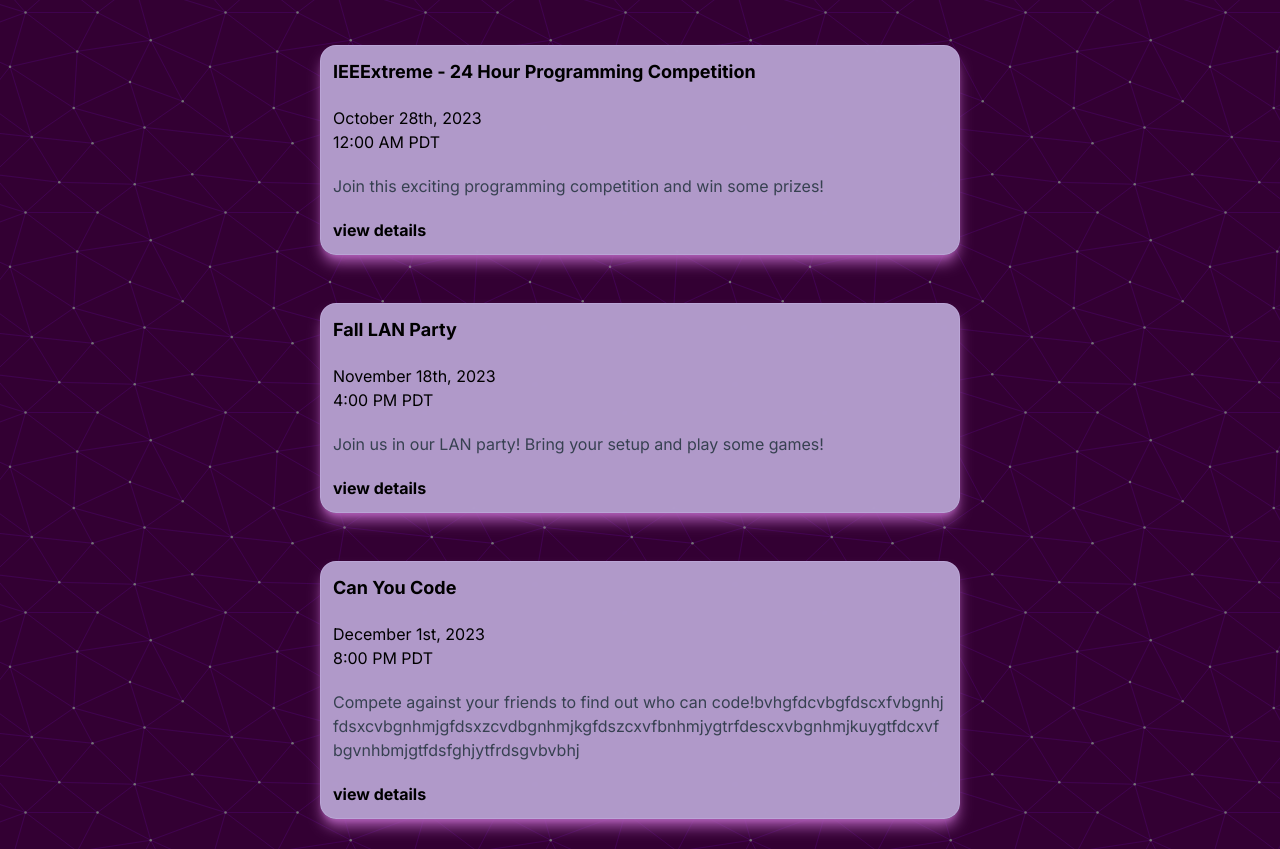
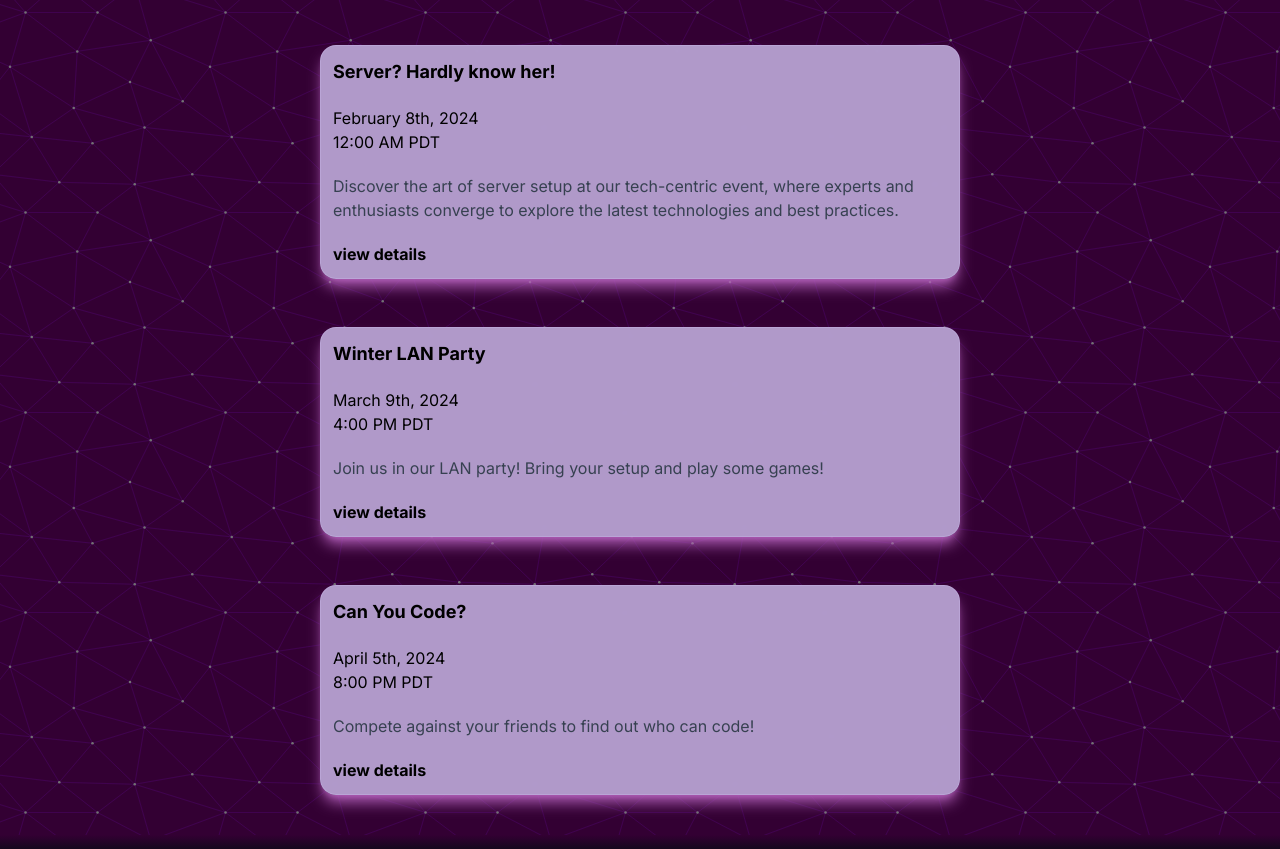
Before and after one commit to Ferru9/TRU-Compsci-Club-Website, a website: page index.html in a window 1280 px wide. Shown: the part 754-1603 px from the top of the page. Drawn offline with Linux system fonts and the light colour scheme; a web font is replaced by a local one.

Commit message:
Fixed event cards

```diff
--- a/index.html
+++ b/index.html
@@ -47,11 +47,11 @@
           <div class="lg:hidden">
                <div id="menu"
                     class="absolute flex-col items-center hidden self-end py-8 space-y-6 font-bold bg-white-glass sm:w-auto sm:self-center left-6 right-6 drop-shadow-md">
-                    <a href="#" class="hover:text-accent">Home</a>
-                    <a href="#" class="hover:text-accent">About</a>
-                    <a href="#" class="hover:text-accent">Get Involved</a>
-                    <a href="#" class="hover:text-accent">Events</a>
-                    <a href="#" class="hover:text-accent">Resources</a>
+
+
+                    <a href="#hero-section" class="hover:text-accent">Get Involved</a>
+                    <a href="#events-section" class="hover:text-accent">Events</a>
+                    <a href="#" class="hover:text-accent">Resources (Comming Soon!)</a>
                </div>
 
           </div>
@@ -126,30 +126,33 @@
 
           <!-- Event Cards -->
           <div class="event-card event-card-blur">
-               <h3 class="text-black font-bold text-lg">IEEExtreme - 24 Hour Programming Competition</h3>
-               <h4 class="text-black text-md">October 28th, 2023<br>12:00 AM PDT</h4>
-               <p class=" text-gray-700">Join this exciting programming competition and win some prizes!</p>
-               <a href="#">
+               <h3 class="text-black font-bold text-lg">Server? Hardly know her!</h3>
+               <h4 class="text-black text-md">February 8th, 2024<br>12:00 AM PDT</h4>
+               <p class="text-gray-700">Discover the art of server setup at our tech-centric event, where experts and
+                    enthusiasts converge to explore the latest technologies and best practices.</p>
+
+               <a href="https://simpli.events/e/server" target="_blank">
                     <span class="font-bold hover:text-accent">view details</span>
                </a>
           </div>
 
           <div class="event-card event-card-blur">
-               <h3 class="text-black font-bold text-lg">Fall LAN Party</h3>
-               <h4 class="text-black text-md">November 18th, 2023<br>4:00 PM PDT</h4>
+               <h3 class="text-black font-bold text-lg">Winter LAN Party</h3>
+               <h4 class="text-black text-md">March 9th, 2024<br>4:00 PM PDT</h4>
                <p class=" text-gray-700">Join us in our LAN party! Bring your setup and play some games!</p>
-               <a href="#">
+
+               <a href="https://simpli.events/e/winterLAN" target="_blank">
                     <span class="font-bold hover:text-accent">view details</span>
                </a>
           </div>
 
           <div class="event-card event-card-blur">
-               <h3 class="text-black font-bold text-lg">Can You Code</h3>
-               <h4 class="text-black text-md">December 1st, 2023<br>8:00 PM PDT</h4>
-               <p class=" text-gray-700">Compete against your friends to find out who can
-                    code!bvhgfdcvbgfdscxfvbgnhjfdsxcvbgnhmjgfdsxzcvdbgnhmjkgfdszcxvfbnhmjygtrfdescxvbgnhmjkuygtfdcxvfbgvnhbmjgtfdsfghjytfrdsgvbvbhj
-               </p>
-               <a href="#">
+               <h3 class="text-black font-bold text-lg">Can You Code?</h3>
+               <h4 class="text-black text-md">April 5th, 2024<br>8:00 PM PDT</h4>
+               <p class="text-gray-700">Compete against your friends to find out who can
+                    code!</p>
+
+               <a href="https://simpli.events/e/wintercyc" target="_blank">
                     <span class="font-bold hover:text-accent">view details</span>
                </a>
           </div>
--- a/input.css
+++ b/input.css
@@ -8,10 +8,15 @@
 body {
 	max-width: 100%;
 	overflow-x: hidden;
+	scroll-behavior: smooth;
+}
+
+p {
+	text-wrap: wrap;
 }
 
 .event-card {
-	@apply rounded-lg p-3 bg-primary gap-5 flex flex-col shadow-lg shadow-accent md:min-w-[40rem] md:max-w-[40rem] min-w-[1rem] break-all;
+	@apply rounded-lg p-3 bg-primary gap-5 flex flex-col shadow-lg shadow-accent md:min-w-[40rem] md:max-w-[40rem] min-w-[20rem];
 }
 
 .bg-hero-to-section {
```
Also changed, not shown: css/main.css.
